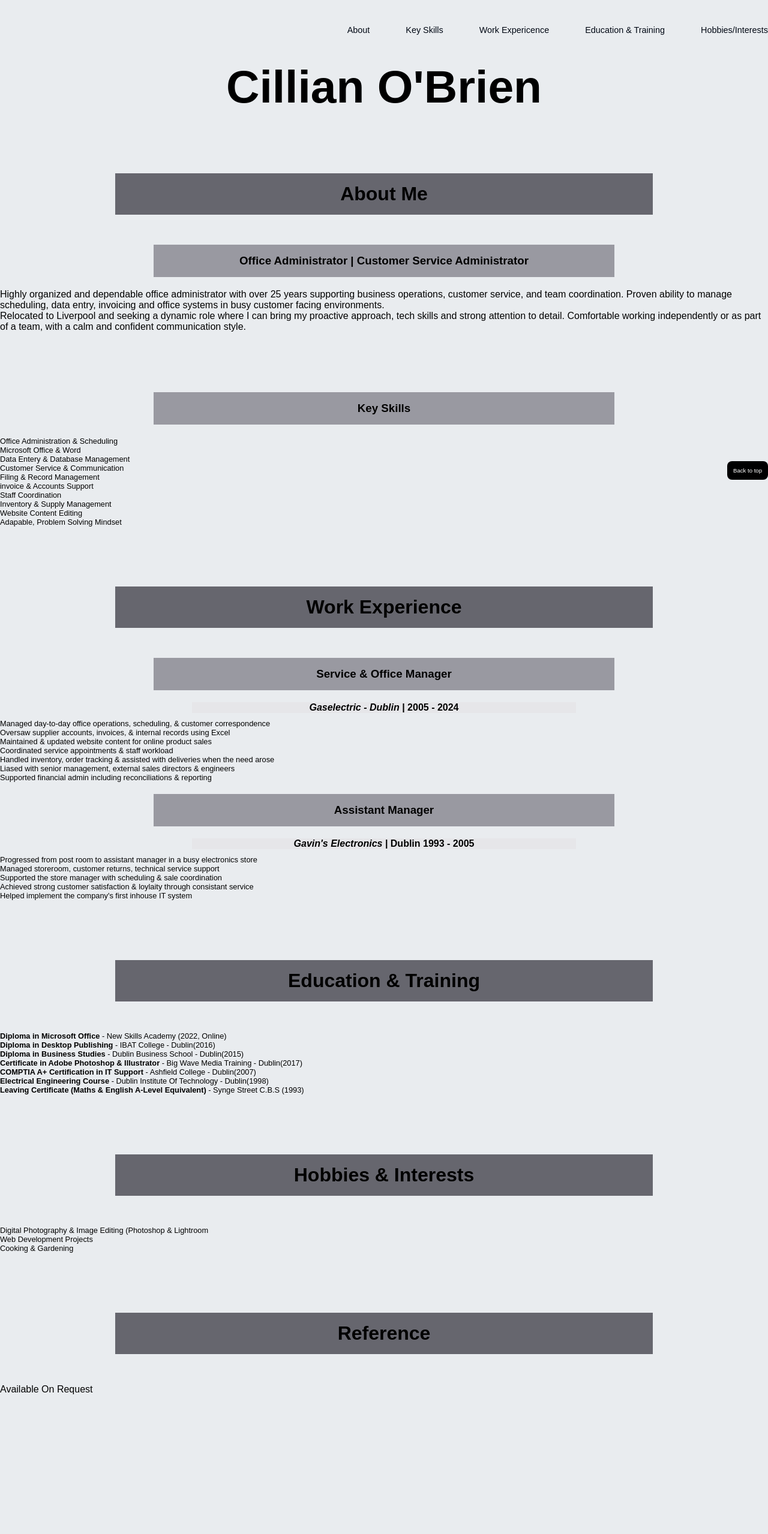
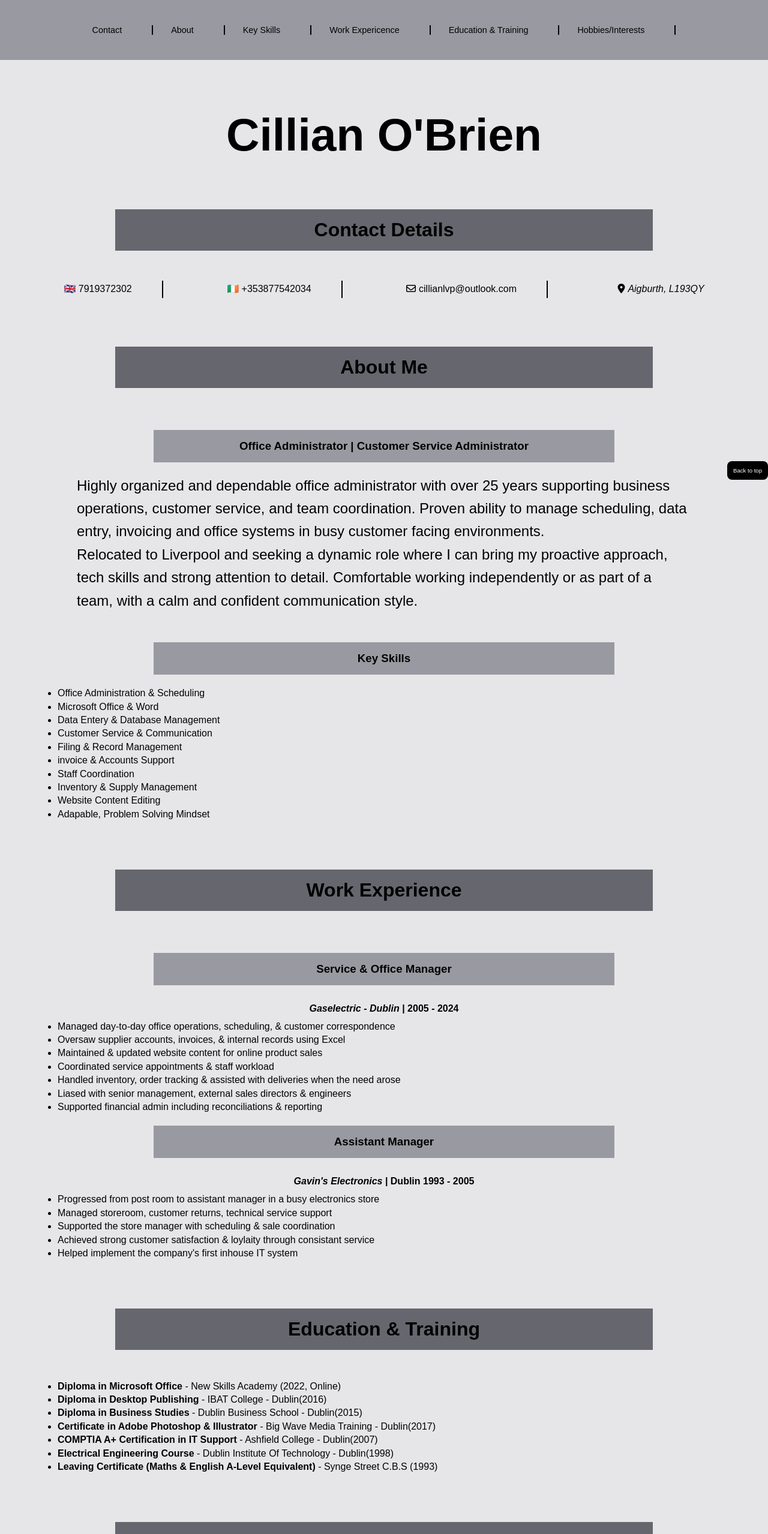
Before and after one commit to Ciller78/CV, a plain HTML site: page index.html in a window 1280 px wide. Shown: the top 2558 px of the page at 60% size. Before the commit the page ends 2326 px from the top, so only its background shows below. Drawn offline with Linux system fonts and the light colour scheme.

Commit message:
Add files via upload

```diff
--- a/index.html
+++ b/index.html
@@ -4,12 +4,18 @@
     <meta charset="UTF-8" />
     <meta name="viewport" content="width=device-width, initial-scale=1.0" />
     <link rel="stylesheet" href="./styles.css" />
+    <script
+      src="https://kit.fontawesome.com/02a11c3e0f.js"
+      crossorigin="anonymous"
+    ></script>
 
     <title>CV</title>
   </head>
   <body>
     <nav class="navbar">
       <ul class="nav-menu">
+        <li class="nav-item"><a class="nav-link" href="#">Contact</a></li>
+
         <li class="nav-item"><a class="nav-link" href="#about">About</a></li>
         <li class="nav-item">
           <a class="nav-link" href="#skills">Key Skills</a>
@@ -32,11 +38,24 @@
     </nav>
     <main>
       <h1>Cillian O'Brien</h1>
+      <section class="contact_container">
+        <h2>Contact Details</h2>
+        <div class="contact-details">
+          <a class="phone_uk" href="tel:+00447919372302"> 7919372302 </a>
+          <a class="phone_ire" href="tel:+353877542034"> +353877542034</a>
+          <a class="email" href="mailto:cillianlvp@outlook.com"
+            ><i class="fa-regular fa-envelope"></i>cillianlvp@outlook.com</a
+          >
+          <address>
+            <i class="fa-solid fa-location-dot"></i>Aigburth, L193QY
+          </address>
+        </div>
+      </section>
 
       <section class="about-container" id="about">
         <h2>About Me</h2>
         <h3>Office Administrator | Customer Service Administrator</h3>
-        <div class="about-p">
+        <div class="about-p mobile-div">
           <p>
             Highly organized and dependable office administrator with over 25
             years supporting business operations, customer service, and team
@@ -55,6 +74,7 @@
         <div class="key-skills">
           <h3>Key Skills</h3>
         </div>
+        <div class="skills-list-div mobile-div">
           <ul class="skills-list">
             <li>Office Administration &amp; Scheduling</li>
             <li>Microsoft Office &amp; Word</li>
@@ -67,11 +87,13 @@
             <li>Website Content Editing</li>
             <li>Adapable, Problem Solving Mindset</li>
           </ul>
+        </div>
       </section>
       <section class="work_experience-container" id="work">
         <h2>Work Experience</h2>
         <h3>Service &amp; Office Manager</h3>
-        <h4><i>Gaselectric - Dublin</i> | 2005 - 2024</h4>
+        <h4><em>Gaselectric - Dublin</em> | 2005 - 2024</h4>
+        <div class="work-experience-div mobile-div">
           <ul class="work_experience-list">
             <li>
               Managed day-to-day office operations, scheduling, &amp; customer
@@ -94,22 +116,26 @@
               engineers
             </li>
             <li>
-            Supported financial admin including reconciliations &amp; reporting
+              Supported financial admin including reconciliations &amp;
+              reporting
             </li>
           </ul>
+        </div>
 
         <h3>Assistant Manager</h3>
-        <h4><i>Gavin's Electronics</i> | Dublin 1993 - 2005</h4>
+        <h4><em>Gavin's Electronics</em> | Dublin 1993 - 2005</h4>
+        <div class="work-experience-div mobile-div">
           <ul>
             <li>
-            Progressed from post room to assistant manager in a busy electronics
-            store
+              Progressed from post room to assistant manager in a busy
+              electronics store
             </li>
             <li>
               Managed storeroom, customer returns, technical service support
             </li>
             <li>
-            Supported the store manager with scheduling &amp; sale coordination
+              Supported the store manager with scheduling &amp; sale
+              coordination
             </li>
             <li>
               Achieved strong customer satisfaction &amp; loylaity through
@@ -117,9 +143,11 @@
             </li>
             <li>Helped implement the company's first inhouse IT system</li>
           </ul>
+        </div>
       </section>
       <section class="education_training-container" id="education">
         <h2>Education &amp; Training</h2>
+        <div class="education-list-div mobile-div">
           <ul>
             <li>
               <span> Diploma in Microsoft Office</span> - New Skills Academy
@@ -130,8 +158,8 @@
               Dublin(2016)
             </li>
             <li>
-            <span> Diploma in Business Studies </span> - Dublin Business School
-            - Dublin(2015)
+              <span> Diploma in Business Studies </span> - Dublin Business
+              School - Dublin(2015)
             </li>
             <li>
               <span> Certificate in Adobe Photoshop &amp; Illustrator </span> -
@@ -152,16 +180,20 @@
               - Synge Street C.B.S (1993)
             </li>
           </ul>
+        </div>
       </section>
       <section class="hobbies" id="hobbies">
         <h2>Hobbies &amp; Interests</h2>
+        <div class="hobbies-div mobile-div">
           <ul>
             <li>
-            Digital Photography &amp; Image Editing (Photoshop &amp; Lightroom
+              Digital Photography &amp; Image Editing (Photoshop &amp;
+              Lightroom)
             </li>
             <li>Web Development Projects</li>
             <li>Cooking &amp; Gardening</li>
           </ul>
+        </div>
       </section>
       <section class="reference">
         <h2>Reference</h2>
--- a/styles.css
+++ b/styles.css
@@ -7,6 +7,7 @@
 body {
   min-height: 100vh;
   font-family: Arial, Helvetica, sans-serif;
+  background-color: var(--light-grey);
 }
 
 html {
@@ -26,10 +27,11 @@ html {
 
   --h1-fs: clamp(64px, 6vw, 6rem);
   --h2-fs: clamp(24px, 3vw, 2rem);
+  --para-fs: clamp(16px, 2vw, 1.5rem);
 
   /* Margins */
 
-  --container-top-margin: 100px auto;
+  --container-top-margin: 1.9rem auto;
   --h2-margin: 50px auto;
   --h3-margin: 20px auto;
   --h4-margin: 10px auto;
@@ -37,33 +39,33 @@ html {
 
 /* Utilities */
 
-body {
-  height: 100vh;
-  background-color: #e9ecef;
-  font-family: Arial, Helvetica, sans-serif;
-  position: relative;
-}
-
 span {
   font-weight: 900;
 }
 
 li {
-  font-size: 0.8rem;
+  font-size: 1rem;
+}
+
+p {
+  font-size: var(--para-fs);
 }
 
 .navbar {
   min-height: 100px;
   display: flex;
-  justify-content: flex-end;
+  justify-content: center;
   align-items: center;
+  margin-right: 30px;
+  background-color: var(--medium-grey);
+  width: 100%;
 }
 
 .nav-menu {
   display: flex;
   justify-content: space-between;
   align-items: center;
-  gap: 60px;
+  gap: 30px;
 }
 
 .hamburger {
@@ -83,11 +85,23 @@ li {
 .nav-link {
   text-decoration: none;
   transition: 2s ease;
-  color: #000814;
+  color: var(--black);
   font-size: 0.9rem;
 }
+
 .nav-link:hover {
-  color: #333333;
+  color: white;
+  background-color: black;
+  padding: 0.8rem 0.4rem;
+}
+.nav-link:focus {
+  color: white;
+  background-color: black;
+  padding: 0.8rem 0.4rem;
+}
+.nav-link {
+  border-inline-end: solid 2px black;
+  padding-right: 50px;
 }
 
 .nav-item {
@@ -96,13 +110,56 @@ li {
 
 /* End of Nav */
 
+.contact-details {
+  display: flex;
+  flex-wrap: wrap;
+  justify-content: space-evenly;
+  align-items: center;
+  line-height: 1.8;
+}
+
+.contact-details a {
+  text-decoration: none;
+  color: Black;
+  border-inline-end: solid 2px black;
+  padding-right: 50px;
+}
+
+.phone_uk:before {
+  content: "🇬🇧";
+}
+.phone_ire:before {
+  content: "🇮🇪";
+}
+
+.email {
+  transition: 0.8s ease-in;
+}
+
+.email:hover {
+  color: dodgerblue;
+}
+
+address {
+  margin-left: 10px;
+}
+
+i {
+  padding-right: 5px;
+}
+
 section {
   margin: var(--container-top-margin);
+  height: auto;
+  display: flex;
+  flex-direction: column;
+  justify-content: center;
 }
 
 h1 {
   font-size: var(--h1-fs);
   text-align: center;
+  margin: 5rem 0 0 0;
 }
 
 h2 {
@@ -129,6 +186,10 @@ h4 {
   width: 50%;
 }
 
+li {
+  line-height: 1.4;
+}
+
 .top {
   display: inline-block;
   position: fixed;
@@ -141,6 +202,45 @@ h4 {
   color: White;
   border-radius: 0.5rem;
   font-family: inherit;
+}
+
+.about-container p {
+  max-width: 80%;
+  margin: 0 auto;
+  line-height: 1.6;
+}
+
+.skills-list-div {
+  display: flex;
+  justify-content: flex-start;
+  width: 90%;
+  margin: 0 0 0 6rem;
+}
+
+.work-experience-div {
+  display: flex;
+  justify-content: flex-start;
+  width: 90%;
+  margin: 0 0 0 6rem;
+}
+
+.education-list-div {
+  display: flex;
+  justify-content: flex-start;
+  width: 90%;
+  margin: 0 0 0 6rem;
+}
+
+.hobbies-div {
+  display: flex;
+  justify-content: flex-start;
+  width: 90%;
+  margin: 0 0 0 6rem;
+}
+
+.reference {
+  text-align: center;
+  padding: 30px;
 }
 
 /* Media Queries */
@@ -164,13 +264,17 @@ h4 {
     position: fixed;
     height: 200px;
     left: -100%;
-    top: 70px;
+    top: 100px;
     gap: 0;
     flex-direction: column;
     background-color: var(--dark-grey);
     width: 100%;
     transition: 0.7s;
     padding: 20px 0;
+  }
+
+  .navbar {
+    justify-content: flex-end;
   }
 
   .nav-menu.active {
@@ -183,29 +287,16 @@ h4 {
     text-wrap: balance;
   }
 
-  .about-p p {
-    width: 80%;
-    margin: 0 auto;
+  .contact-details {
+    justify-content: center;
+    align-items: center;
+    height: auto;
+    display: flex;
+    flex-direction: column;
+    text-align: left;
   }
 
-  ul {
-    display: flex;
-    flex-direction: column;
-    align-items: flex-start;
-  }
-
-  ul li {
-    margin: 0 3.125rem;
-    line-height: 1.5;
-  }
-
-  .reference h2 {
-    margin: 10px auto;
-    text-align: center;
-  }
-
-  .reference p {
-    text-align: center;
-    padding-bottom: 50px;
+  .mobile-div {
+    margin: 0 0 0 4rem;
   }
 }
```
Lines whose indentation alone changed are shown as unchanged.
